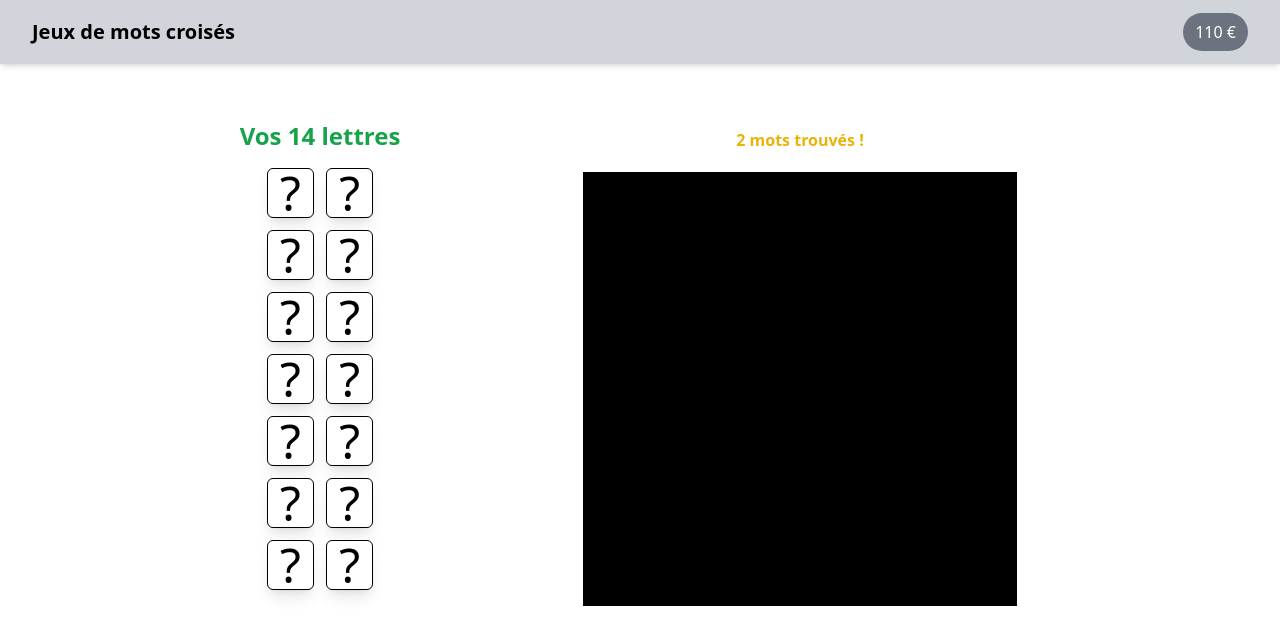
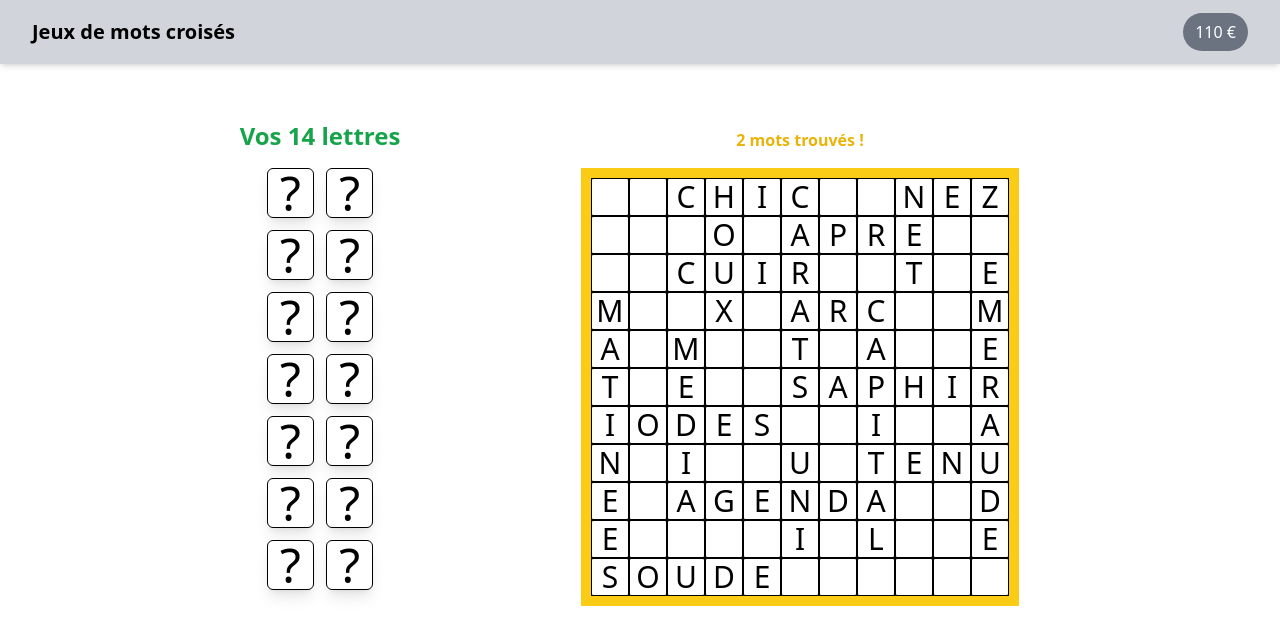
Before and after one commit to nbert71/mots-croises-front, a Svelte app: page / in a window 1280 px wide. Shown: the top 644 px of the page. Built offline with nearby package versions, Linux system fonts and the light colour scheme.

Commit message:
💄 add cell state + style

```diff
--- a/src/App.svelte
+++ b/src/App.svelte
@@ -5,7 +5,7 @@
         <MyLetters letters_size={letters_size}/>
     </div>
     <div class="w-2/3 flex flex-col items-center">
-        <Grid />
+        <Grid list={list} />
     </div>
 </div>
 
@@ -15,5 +15,19 @@
     import MyLetters from "./components/MyLetters.svelte";
     import Grid from "./components/Grid.svelte";
 
+    let list = [
+        "--CHIC--NEZ",
+        "---O-APRE--",
+        "--CUIR--T-E",
+        "M--X-ARC--M",
+        "A-M--T-A--E",
+        "T-E--SAPHIR",
+        "IODES--I--A",
+        "N-I--U-TENU",
+        "E-AGENDA--D",
+        "E----I-L--E",
+        "SOUDE------",
+    ];
+
     let letters_size = 14;
 </script>
--- /dev/null
+++ b/src/components/Cell.svelte
@@ -0,0 +1,22 @@
+<div class="w-25 h-25 border border-black bg-white rounded-sm flex items-center justify-center text-3xl"
+    class:revealed={isRevealed}
+    class:finded={isInFindedWord && isRevealed}
+>
+    {#if letter !== '-'}
+        {letter}
+    {/if}
+</div>
+
+
+
+
+<script>
+    export let letter;
+    let isRevealed = false;
+    let isInFindedWord = false;
+</script>
+
+<style>
+    .revealed {@apply bg-leaf;}
+    .finded { @apply bg-gradient-to-b from-white via-orange-400 to-yellow-300;}
+</style>
--- a/src/components/Grid.svelte
+++ b/src/components/Grid.svelte
@@ -1,15 +1,22 @@
 <div class="h-10 my-2 font-bold text-yellow-500">
     {#if find > 0}
         {find} mots trouvés !
-    {:else}
-
     {/if}
 </div>
 
-<div class="h-full aspect-square bg-black grid grid-cols-{grid_size}">
+<div class="h-full aspect-square grid grid-cols-11 border-[10px] bg-black border-yellow-400">
+    {#each Array(grid.length) as _, i}
+        {#each Array(grid[0].length) as __, j}
+            <Cell letter={grid[i][j]} />
+        {/each}
+    {/each}
+
 </div>
 
 <script>
+    import Cell from "./Cell.svelte";
     let find = 2;
-    let grid_size = 11;
+
+    export let list;
+    let grid = list.map(row => row.split(''));
 </script>
--- a/src/components/Letter.svelte
+++ b/src/components/Letter.svelte
@@ -1,15 +1,15 @@
 <script>
     export let letter;
-    export let revealed = false;
+    export let isRevealed = false;
 
     function reveal() {
-        revealed = true;
+        isRevealed = true;
     }
 </script>
 
 <button on:click={reveal} class="w-full aspect-square cursor-pointer flex items-center justify-center text-5xl
     border border-black rounded-md bg-white shadow-lg hover:bg-gray-100 hover:scale-110 transition-all">
-    {#if revealed}
+    {#if isRevealed}
         {letter}
     {:else}
         ?
--- a/tailwind.config.cjs
+++ b/tailwind.config.cjs
@@ -2,7 +2,11 @@
 module.exports = {
   content: ['./src/**/*.{html,js,svelte,ts}'],
   theme: {
-    extend: {}
+    extend: {
+      colors: {
+        'leaf': "#68B52B",
+      },
+    }
   },
   plugins: []
 };
```
